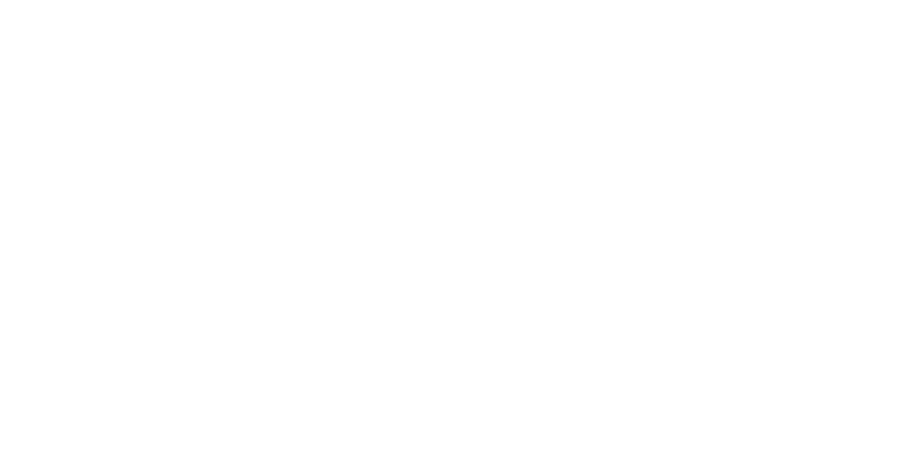
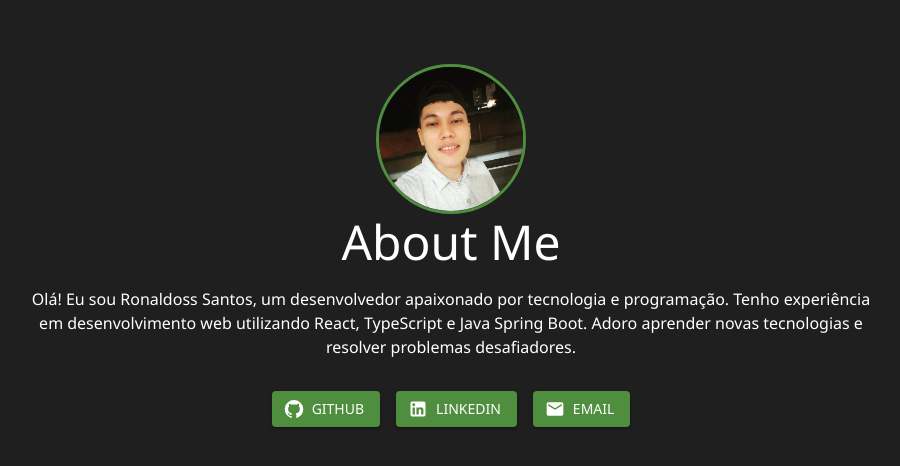
Before and after one commit to Ronaldosdeltas/My-portifolio, a React (Vite) app: page /about in a window 1280 px wide. Before the commit this address had no page. Shown: the top 466 px of the page, without its empty margins (189-1089 px from the left). Built offline with nearby package versions, Linux system fonts and the light colour scheme.

Commit message:
creatin the pages skills and about

```diff
--- a/src/App.tsx
+++ b/src/App.tsx
@@ -1,6 +1,8 @@
 import Home from "./pages/Home/Home"
+import About from "./pages/Home/sections/About/About";
 import Projects from "./pages/Home/sections/Projects/Projects"
 import { BrowserRouter as Router, Route, Routes } from "react-router-dom";
+import Skills from "./pages/Home/sections/Skills/Skills";
 
 
 const App = () => {
@@ -9,6 +11,8 @@
       <Routes>
         <Route path="/" element={<Home />} />
         <Route path="/projects" element={<Projects />} />
+        <Route path="/about" element={<About />} />
+        <Route path="/skills" element={<Skills />} />
       </Routes>
     </Router>
   );
--- a/src/assets/components/NavBar/NavBar.tsx
+++ b/src/assets/components/NavBar/NavBar.tsx
@@ -1,5 +1,8 @@
 import { AppBar, MenuItem, styled, Toolbar } from "@mui/material"
 import { Link as RouterLink } from "react-router-dom";
+import BuildIcon from "@mui/icons-material/Build";
+import PersonIcon from "@mui/icons-material/Person";
+import FolderIcon from "@mui/icons-material/Folder";
 
 const NavBar=() => {
 
@@ -19,13 +22,19 @@
         <AppBar position="absolute">
             <StyledToolbar>
             <Styledlink to="/about">
-          <MenuItem>About</MenuItem>
+          <MenuItem>
+          <PersonIcon sx={{ marginRight: "0.5rem" }} />
+          About</MenuItem>
         </Styledlink>
           <Styledlink to="/skills">
-          <MenuItem>Skills</MenuItem>
+          <MenuItem>
+          <BuildIcon sx={{ marginRight: "0.5rem" }} />
+          Skills</MenuItem>
         </Styledlink>
         <Styledlink to="/projects">
-          <MenuItem>Projects</MenuItem>
+          <MenuItem>
+          <FolderIcon sx={{ marginRight: "0.5rem" }} />
+          Projects</MenuItem>
         </Styledlink>
               </StyledToolbar>
             </AppBar>
--- /dev/null
+++ b/src/pages/Home/sections/About/About.tsx
@@ -0,0 +1,76 @@
+import { Box, Container, Typography, Avatar, Grid, Button, styled } from "@mui/material";
+import { GitHub, LinkedIn, Email } from "@mui/icons-material";
+import React from "react";
+import aboutme from "../../../../assets/images/aboutme.jpg";
+import { AnimatedBackground } from "../../../../assets/components/AnimatedBackground/AnimatedBackground";
+
+const StyledAvatar = styled(Avatar)(({ theme }) => ({
+  width: 150,
+  height: 150,
+  margin: "0 auto",
+  border: `3px solid ${theme.palette.secondary.main}`
+}));
+
+const About = () => {
+  return (
+
+    <Box sx={{ backgroundColor: "#1f1f1f", padding: "4rem 0", minHeight: "100vh" }}>
+      <Container maxWidth="md">
+        <StyledAvatar src={aboutme} alt="Your Name" />
+        <Typography variant="h3" color="primary.contrastText" align="center" gutterBottom>
+          About Me
+        </Typography>
+        <Typography
+
+          variant="body1"
+          color="primary.contrastText"
+          align="center"
+          paragraph
+          sx={{ marginBottom: "2rem" }}
+
+        >
+          Olá! Eu sou Ronaldoss Santos, um desenvolvedor apaixonado por tecnologia e programação.
+          Tenho experiência em desenvolvimento web utilizando React, TypeScript e Java Spring Boot.
+          Adoro aprender novas tecnologias e resolver problemas desafiadores.
+        </Typography>
+
+        <Grid container justifyContent="center" spacing={2}>
+          <Grid item>
+            <Button
+              variant="contained"
+              color="secondary"
+              href="https://github.com/Ronaldosdeltas"
+              target="_blank"
+              startIcon={<GitHub />}
+            >
+              GitHub
+            </Button>
+          </Grid>
+          <Grid item>
+            <Button
+              variant="contained"
+              color="secondary"
+              href="https://www.linkedin.com/in/ronaldoss-santos-3a9406325/"
+              target="_blank"
+              startIcon={<LinkedIn />}
+            >
+              LinkedIn
+            </Button>
+          </Grid>
+          <Grid item>
+            <Button
+              variant="contained"
+              color="secondary"
+              href="mailto:seu-email@gmail.com"
+              startIcon={<Email />}
+            >
+              Email
+            </Button>
+          </Grid>
+        </Grid>
+      </Container>
+    </Box>
+  );
+};
+
+export default About;
--- a/src/pages/Home/sections/Projects/Projects.tsx
+++ b/src/pages/Home/sections/Projects/Projects.tsx
@@ -4,17 +4,29 @@
     const repos = [
         {
             id: 1,
-            name: "project1",
+            name: "Space Invaders",
             description: "description1",
             url: "https://github.com/Ronaldosdeltas/sapace_invaders",
             url: "https://ronaldosdeltas.github.io/sapace_invaders/"
         },
         {
             id: 2,
-            name: "project2",
+            name: "Game Rock, Paper, Scissors",
             description: "description1",
-            url: "url1"
-        }
+            url: "https://github.com/Ronaldosdeltas/game_R.P.S"
+        },
+        {
+          id: 3,
+          name: "ProtectedPDF",
+          description: "description1",
+          url: "https://github.com/Ronaldosdeltas/protectedPDF"
+      },
+      {
+        id: 4,
+        name: "Sistema, com sensor, câmera e lampada inteligente",
+        description: "description1",
+        url: "https://github.com/Ronaldosdeltas/CLproject2"
+    },
     ]
     return(
         <Box sx={{ padding: "2rem", backgroundColor: "#1f1f1f" }}>
@@ -24,7 +36,10 @@
       <Grid container spacing={4} justifyContent="center">
         {repos.map((repo) => (
           <Grid item xs={12} md={4} key={repo.id}>
-            <Card sx={{ backgroundColor: "#2c2c2c", color: "#fff" }}>
+            <Card sx={{ backgroundColor: "#2c2c2c", color: "#fff",
+              "&:hover": {
+                transform: "scale(1.05)",}
+             }}>
               <CardContent>
                 <Typography variant="h6">{repo.name}</Typography>
                 <Typography variant="body2">{repo.description}</Typography>
--- /dev/null
+++ b/src/pages/Home/sections/Skills/Skills.tsx
@@ -0,0 +1,39 @@
+import { Box, Typography, LinearProgress, Grid } from "@mui/material";
+
+const Skills = () => {
+  const skills = [
+    { name: "JavaScript", level: 80 },
+    { name: "TypeScript", level: 70 },
+    { name: "React", level: 75 },
+    { name: "Java (Spring Boot)", level: 65 },
+    { name: "Inglês", level: 85 }, // Intermediário-Avançado
+  ];
+
+  return (
+    <Box sx={{ padding: "2rem", backgroundColor: "#1f1f1f", color: "#fff" }}>
+      <Typography variant="h3" align="center" gutterBottom>
+        Skills
+      </Typography>
+      <Grid container spacing={3} justifyContent="center">
+        {skills.map((skill, index) => (
+          <Grid item xs={12} md={6} key={index}>
+            <Typography variant="h6">{skill.name}</Typography>
+            <LinearProgress
+              variant="determinate"
+              value={skill.level}
+              sx={{
+                height: 10,
+                backgroundColor: "#2c2c2c",
+                "& .MuiLinearProgress-bar": {
+                  backgroundColor: "#4E5ABE",
+                },
+              }}
+            />
+          </Grid>
+        ))}
+      </Grid>
+    </Box>
+  );
+};
+
+export default Skills;
```
Also changed, not shown: src/assets/images/aboutme.jpg (added).
